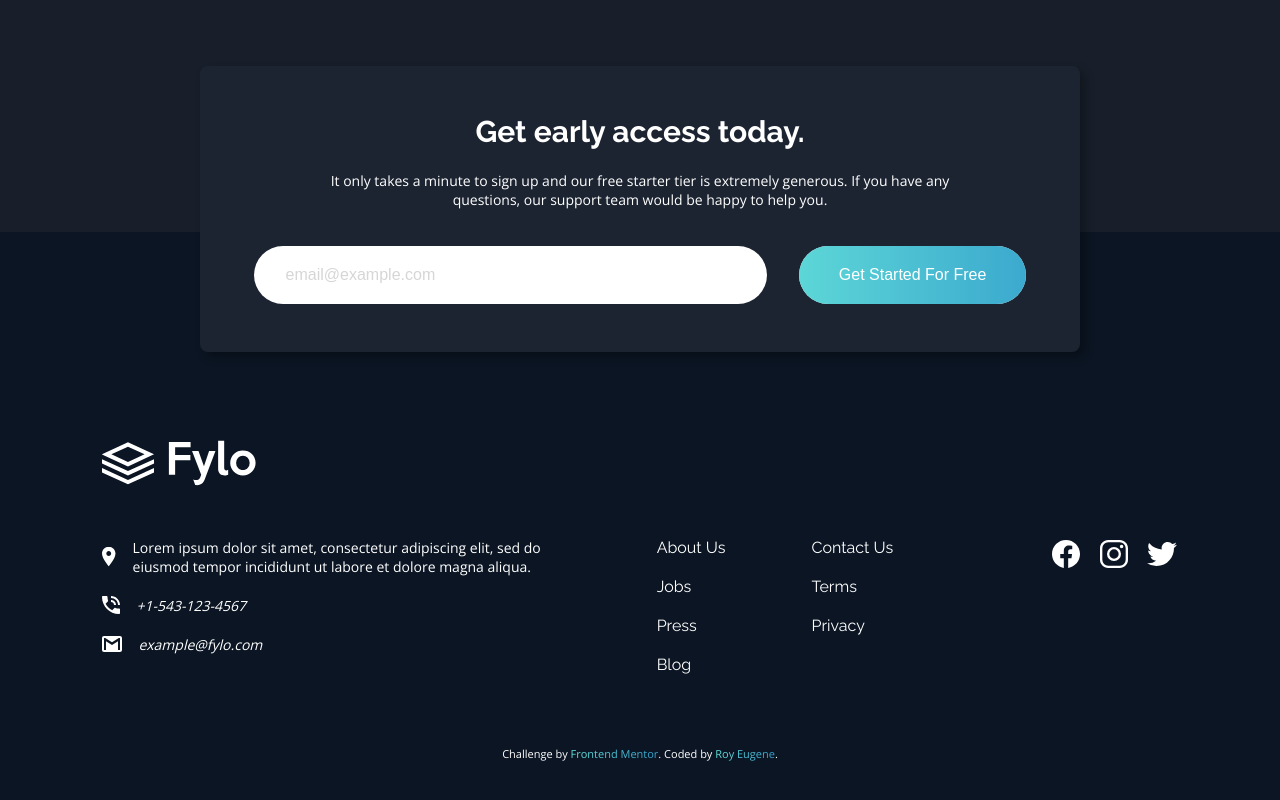
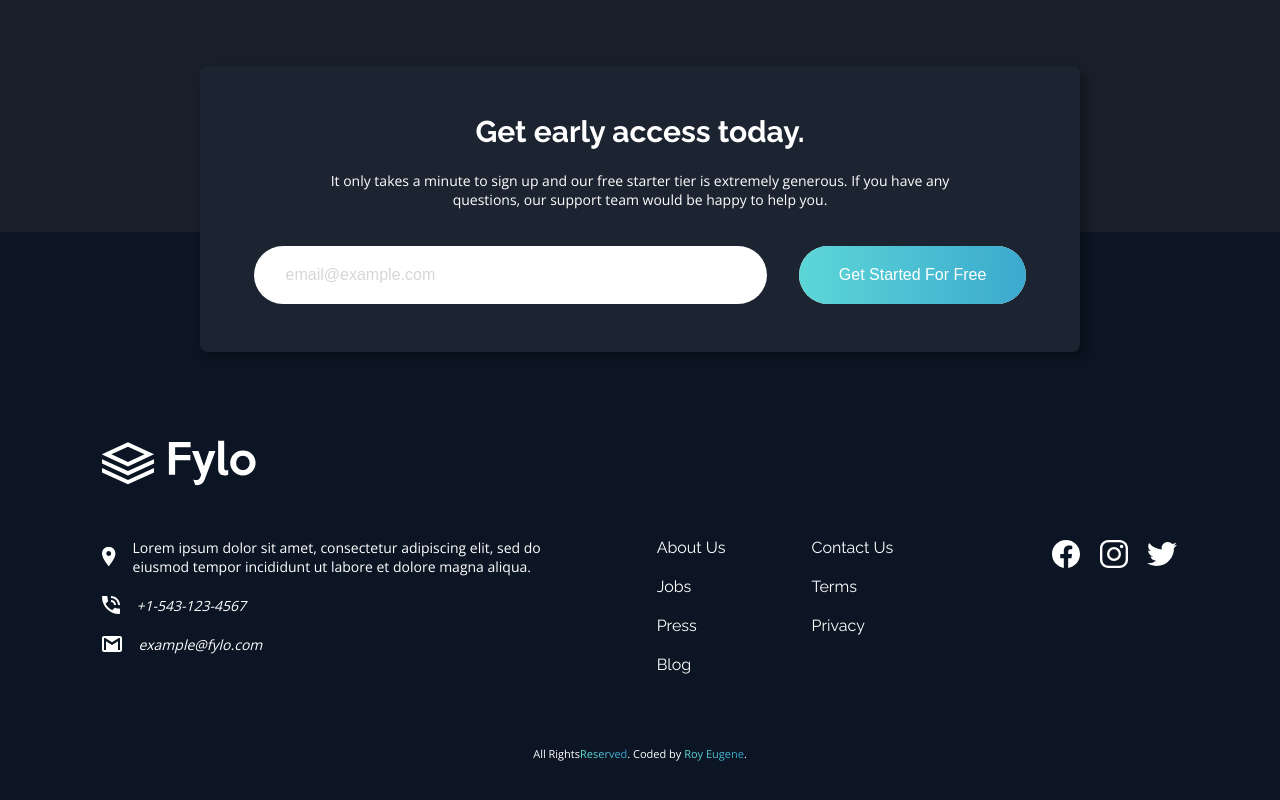
Before and after one commit to roy-eugene049/Fylo-Dark-Theme-Landing-Page, a website: page index.html in a window 1280 px wide. Shown: the part 2668-3468 px from the top of the page. Drawn offline with nearby package versions, Linux system fonts and the light colour scheme.

Commit message:
Update index.html

```diff
--- a/index.html
+++ b/index.html
@@ -187,7 +187,7 @@
                 </div>
             </div>
 
-            <p class="attribution">Challenge by <a href="https://www.frontendmentor.io?ref=challenge" target="_blank">Frontend Mentor</a>. Coded by <a href="https://github.com/roy-eugene049" target="_blank">Roy Eugene</a>.</p>
+            <p class="attribution">All Rights<a href="https://www.frontendmentor.io?ref=challenge" target="_blank">Reserved</a>. Coded by <a href="https://github.com/roy-eugene049" target="_blank">Roy Eugene</a>.</p>
         </div>
     </footer>
 </body>
```
